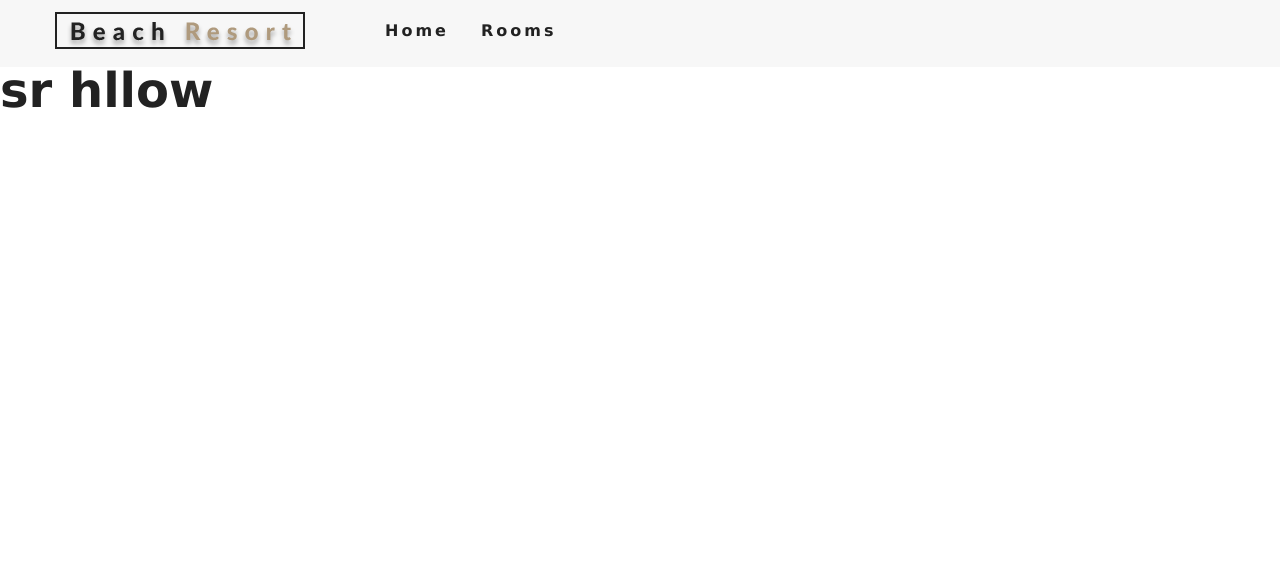
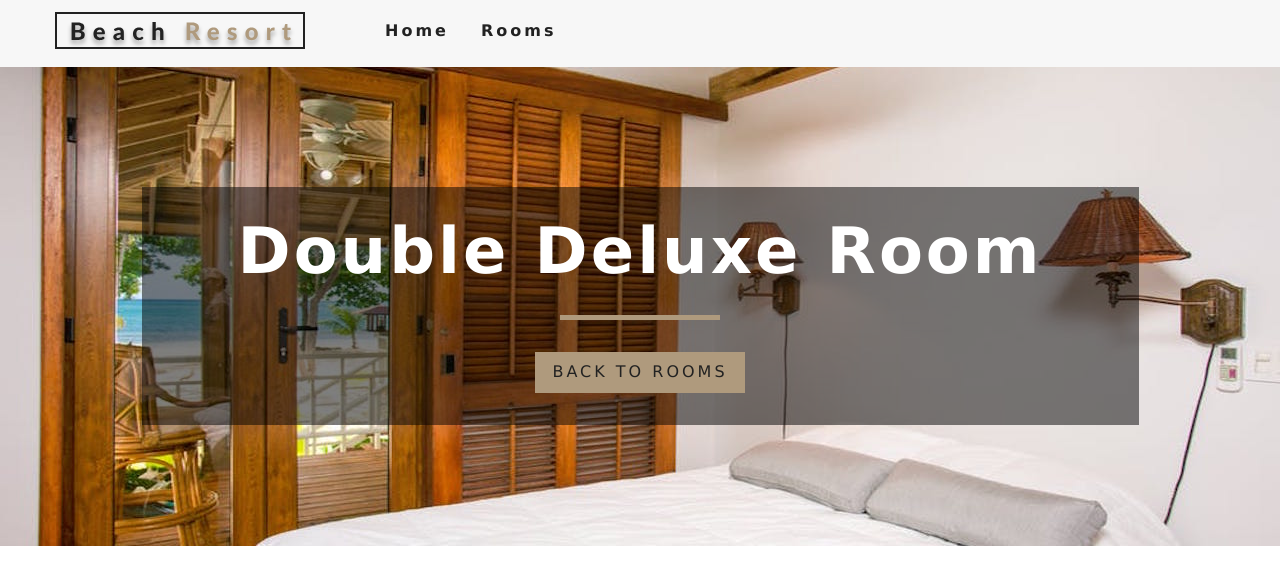
Before and after one commit to ziaul888/resort-project, a React (Create React App) app: page /rooms/double-deluxe in a window 1280 px wide. Shown: the top 584 px of the page. Built offline with nearby package versions, Linux system fonts and the light colour scheme.

Commit message:
styled-component

```diff
--- a/package.json
+++ b/package.json
@@ -11,6 +11,7 @@
     "react-icons": "^4.1.0",
     "react-router-dom": "^5.2.0",
     "react-scripts": "4.0.0",
+    "styled-components": "^5.2.1",
     "web-vitals": "^0.2.4"
   },
   "scripts": {
--- a/src/Context.jsx
+++ b/src/Context.jsx
@@ -32,9 +32,15 @@
          })
          return temItems
      }
+
+     getRoom=slug=>{
+         let tempRooms =[...this.state.rooms]
+         const room = tempRooms.find(room=>room.slug===slug)
+         return room;
+     }
      render() {
          return (
-             <RoomContext.Provider value={{...this.state}}>
+             <RoomContext.Provider value={{...this.state, getRoom:this.getRoom }}>
                  {this.props.children}
              </RoomContext.Provider>
          );
--- a/src/component/Room.jsx
+++ b/src/component/Room.jsx
@@ -3,7 +3,7 @@
 import {Link} from 'react-router-dom'
 
 export default function Room({room}) {
-    console.log(room);
+    //console.log(room);
     const {name,slug,images,price}= room;
     return (
         <article className="room">
--- /dev/null
+++ b/src/component/StyledHero.jsx
@@ -0,0 +1,10 @@
+import styled from "styled-components"
+
+const StyledHero = styled.header`
+min-height: 60vh;
+  background: url(${props=>props.img}) center/cover no-repeat;
+  display: flex;
+  align-items: center;
+  justify-content: center;`
+
+  export default StyledHero
--- a/src/pages/SingleRoom.jsx
+++ b/src/pages/SingleRoom.jsx
@@ -1,11 +1,58 @@
 import React, { Component } from 'react'
+import defaultBcg from '../images/room-1.jpeg'
+import Hero from '../component/Hero'
+import Banner from '../component/Banner'
+import {Link} from 'react-router-dom'
+import {RoomContext} from '../Context'
+import StyledHero from '../component/StyledHero'
 
  class SingleRoom extends Component {
+ constructor(props) {
+     super(props)
+ //console.log(this.props);
+ this.state={
+     slug:this.props.match.params.slug,
+     defaultBcg
+ }
+
+ }
+ static contextType = RoomContext
+ //componentDidMount(){}
+
+
+
     render() {
+        const { getRoom } = this.context;
+    const room = getRoom(this.state.slug);
+    if (!room) {
+      return (
+        <div className="error">
+          <h3>no such room could be found...</h3>
+          <Link to="/room " className="btn-primary">
+            back to rooms
+          </Link>
+        </div>
+      );
+    }
+    const {
+        name,
+        description,
+        capacity,
+        size,
+        price,
+        extras,
+        breakfast,
+        pets,
+        images
+      } = room;
         return (
-            <div>
-                <h1> sr hllow </h1>
-            </div>
+           <StyledHero img={images[0]}>
+               <Banner title={`${name} room`}>
+                   <Link to="/room" className="btn-primary">
+                       back to rooms
+                   </Link>
+               </Banner>
+           </StyledHero>
         )
     }
 }
```
Also changed, not shown: 2 other files (tests, documents, lock files or other folders).
